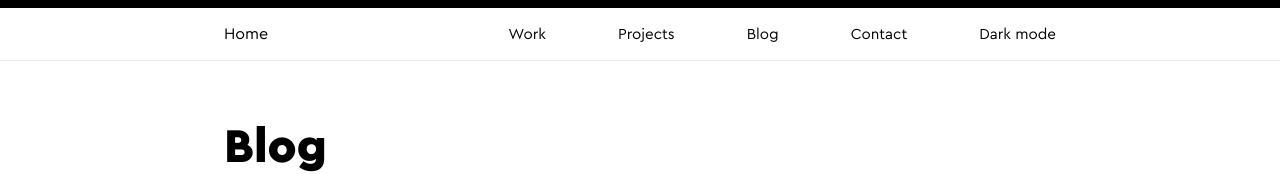
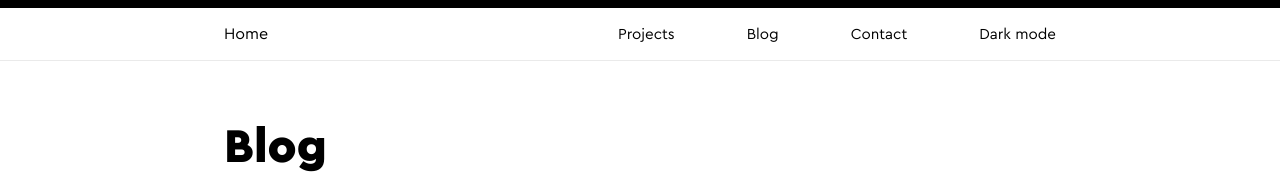
Before and after one commit to nenadmarinkovic/nenadmarinkovic.com, a Next.js app: page /blog in a window 1280 px wide. Shown: the top 174 px of the page. Built offline with nearby package versions, Linux system fonts and the light colour scheme.

Commit message:
del work

```diff
--- a/components/Header.tsx
+++ b/components/Header.tsx
@@ -19,7 +19,6 @@ function Header({ theme, toggleTheme }: any) {
             <Logo>Home</Logo>
           </Link>
           <Links>
-            <LinkWrap>Work</LinkWrap>
             <LinkWrap>Projects</LinkWrap>
             <Link href="/blog">
               <LinkWrap>Blog</LinkWrap>
```
